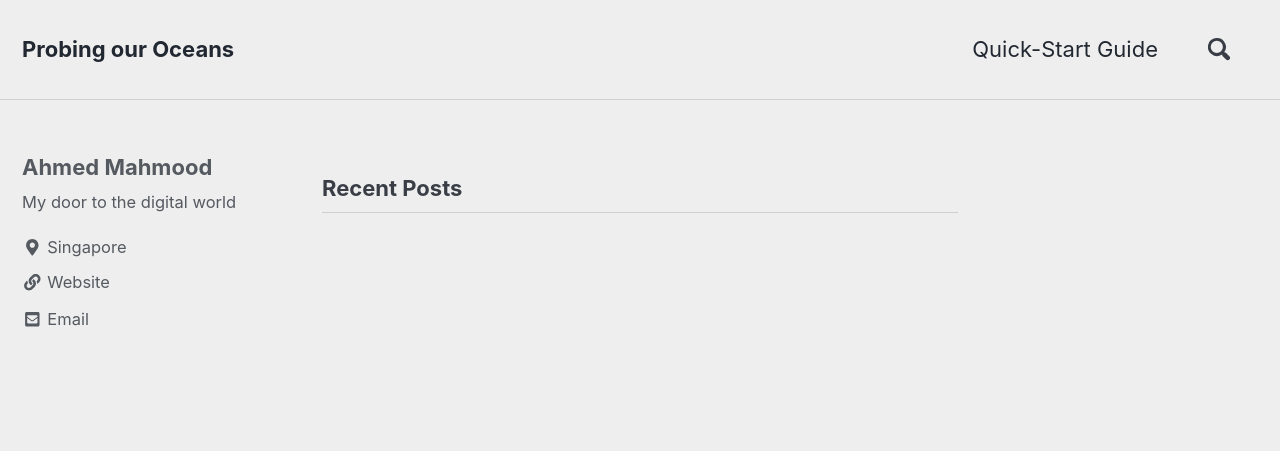
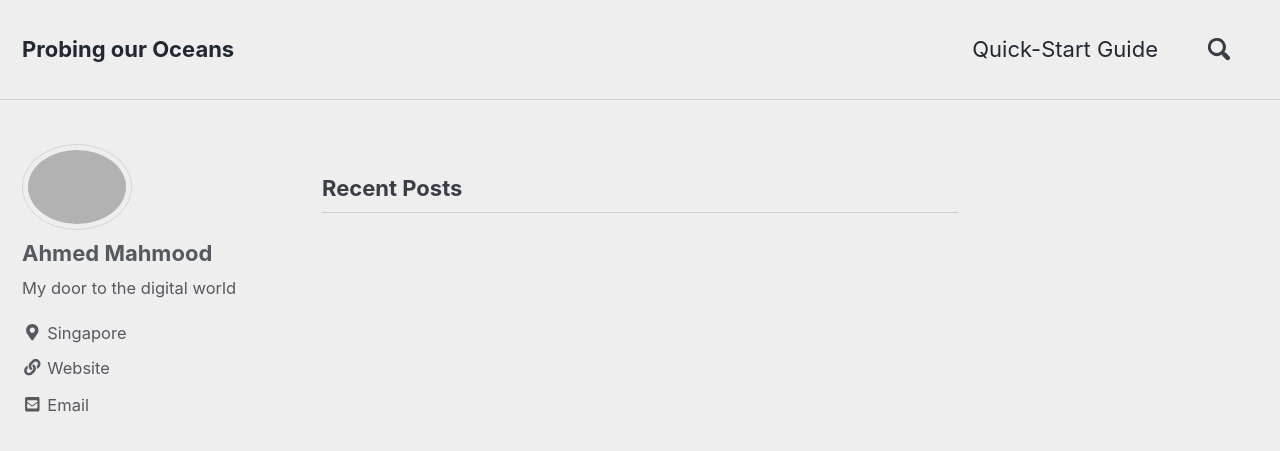
Before and after one commit to ahmd-mahm/ahmd-mahm.github.io, a Jekyll site: the page built from index.html, in a window 1280 px wide and 900 px high. Shown: the top 451 px of the window. Built offline with Jekyll 4.4.1, drawn with Linux system fonts in a browser that asks for light colours; nearby versions of some CDN libraries; the list of posts is cut into pages by our own code.

Commit message:
Update _config.yml

```diff
--- a/_config.yml
+++ b/_config.yml
@@ -93,7 +93,7 @@
 # Site Author
 author:
   name             : "Ahmed Mahmood"
-  avatar           : # path of avatar image, e.g. "/assets/images/bio-photo.jpg"
+  avatar           : /images/IMG_3722.png
   bio              : "My door to the digital world"
   location         : "Singapore"
   email            : "ahmed@arl.nus.edu.sg"
```
